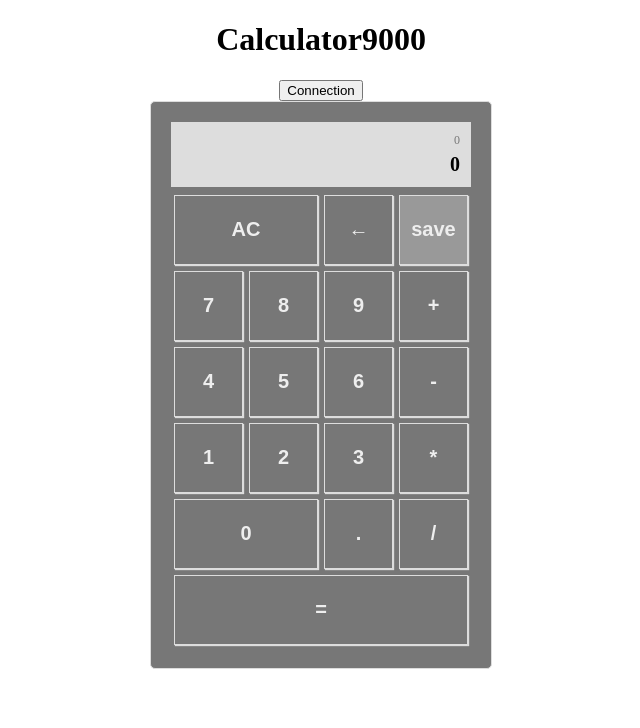
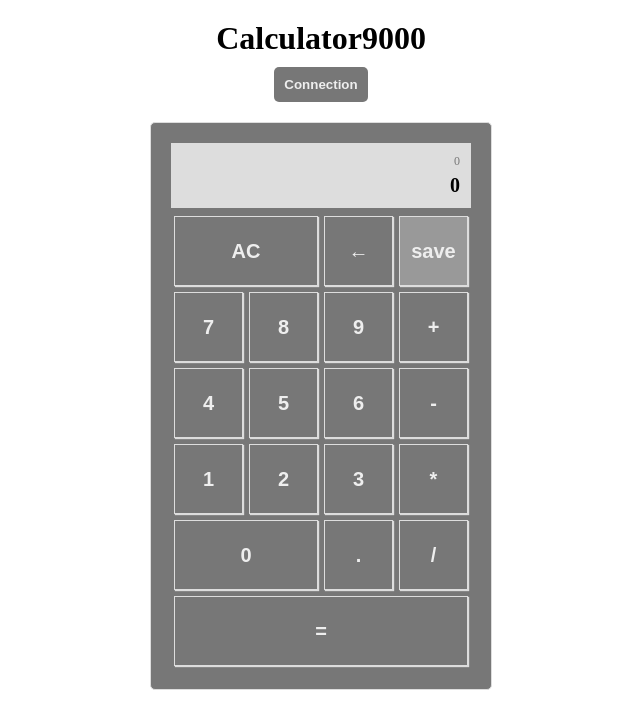
Before and after one commit to alban-martinant-de-preneuf/calculator9000, a React (Vite) app: page / in a window 1280 px wide. Shown: the top 728 px of the page, without its empty margins (319-959 px from the left). Built offline with nearby package versions, Linux system fonts and the light colour scheme; no server answers.

Commit message:
adding style to the header buttons

```diff
--- a/src/App.css
+++ b/src/App.css
@@ -215,3 +215,32 @@ form input[type="submit"] {
     top: 5px;
     right: 5px;
 }
+
+header {
+    margin-top: 20px;
+}
+
+h1 {
+    margin: 0;
+    padding: 0;
+}
+
+nav {
+    padding: 10px;
+    margin-bottom: 10px;
+}
+
+nav button {
+    background-color: #777;
+    padding: 10px;
+    margin: 0 5px;
+    color: #eee;
+    border: none;
+    border-radius: 5px;
+    cursor: pointer;
+    font-weight: bold;
+}
+
+nav button:hover {
+    background-color: #999;
+}
```
